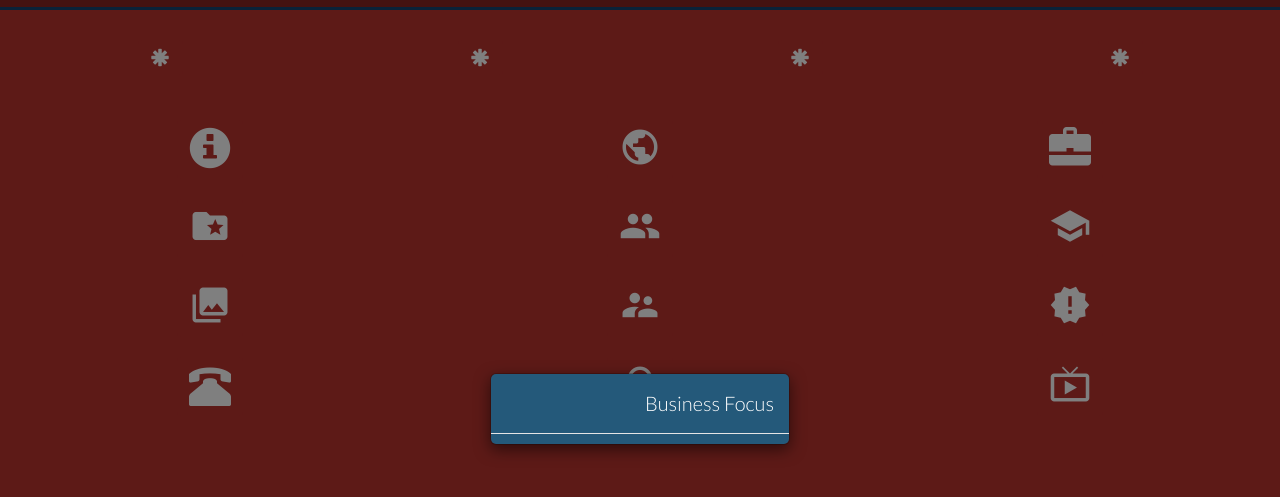
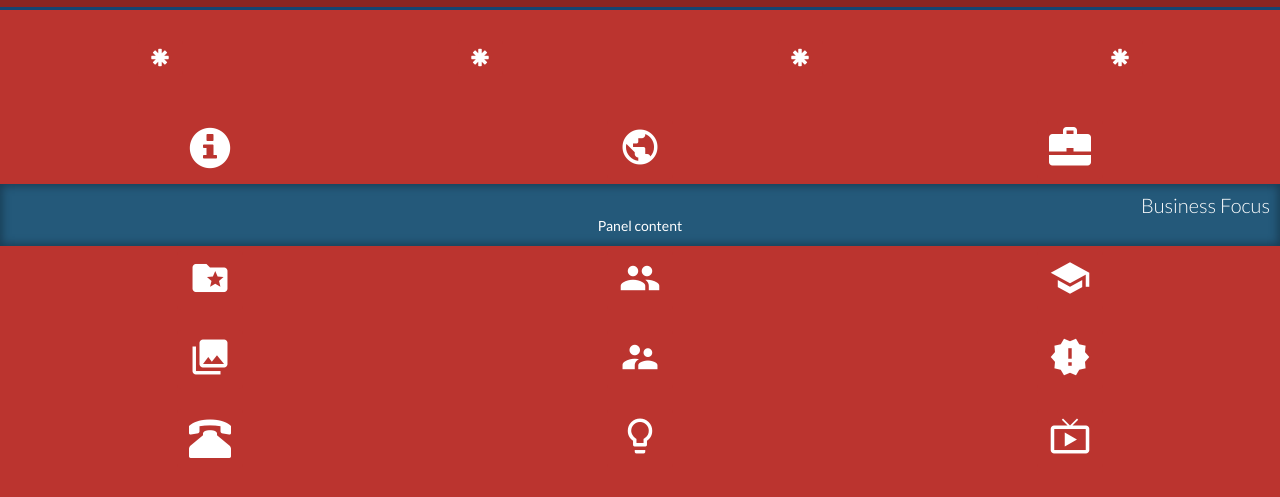
Before and after one commit to elainecole/ssc-website, a plain HTML site: page ssc/ssc.html in a window 1280 px wide. Both pictures are taken after a click on the button 209 px from the left and 254 px from the top of the page. Shown: the part 105-602 px from the top of the page. Drawn offline with nearby package versions, Linux system fonts and the light colour scheme.

Commit message:
Modals to panels
Changed only top row

```diff
--- a/ssc/ssc.html
+++ b/ssc/ssc.html
@@ -63,28 +63,33 @@
         .work-btn {
             position: relative;
             color: #BB342F;
-
             font-size: .5em;
         }
-
         .modal-first {
             margin-top: 35%;
             outline: none;
             position: center;
         }
-        .modal-content {
+        .panel {
             background-color: #24597A;
+            border: none;
+            border-radius: 0 !important;
+            box-shadow: inset 0px 0px 8px 2px #183c53;
         }
-        .modal-body {
+        .panels {
+            margin: -5px;
+        }
+        .panel-body {
             text-align: center;
-            padding: 5px;
+            padding: 10px 5px;
             color: #fff;
         }
-        .modal-header {
+        .panel-title {
             color: #fff;
             font-size: 20px;
             text-align: right;
             font-weight: 300;
+            margin-right: 5px;
         }
         .btn-default {
             color: #fff;
@@ -100,7 +105,9 @@
         .lighter-text {
             font-weight: 300;
         }
-
+        .panel-default {
+            margin-bottom: 0;
+        }
         button:focus {
             outline:0 !important;
             background-color: inherit !important;
@@ -169,19 +176,39 @@
         <div class="icons-one">
             <div class="row">
                 <div class="col-xs-4">
-                        <button class="btn btn-default btn-one" type="button" aria-haspopup="true" aria-expanded="false" data-toggle="modal" data-target=".modal-one">
+                        <button id="btn-one" class="btn btn-default btn-one open-panel" data-panel="panel-one" type="button">
                             <span class="glyphicon glyphicon-info-sign" aria-hidden="true"></span>
                         </button>
                 </div>
                 <div class="col-xs-4">
-                    <button class="btn btn-default btn-two" type="button" aria-haspopup="true" aria-expanded="false" data-toggle="modal" data-target=".modal-two">
+                    <button id="btn-two" class="btn btn-default btn-two open-panel" data-panel="panel-two" type="button">
                         <i class="material-icons">public</i>
                     </button>
                 </div>
                 <div class="col-xs-4">
-                    <button class="btn btn-default btn-three" type="button" aria-haspopup="true" aria-expanded="false" data-toggle="modal" data-target=".modal-three">
+                    <button id="btn-three" class="btn btn-default btn-three open-panel" data-panel="panel-three" type="button">
                         <span class="glyphicon glyphicon-briefcase" aria-hidden="true"></span>
                     </button>
+                </div>
+            </div>
+        </div>
+        <div class="panels">
+            <div class="panel panel-default panel-one">
+                <div class="panel-body panel-collapse collapse" id="panel-one" aria-labelledby="btn-one">
+                <h3 class="panel-title">Business Focus</h3>
+                Panel content
+                </div>
+            </div>
+            <div class="panel panel-default panel-two">
+                <div class="panel-body panel-collapse collapse" id="panel-two" aria-labelledby="btn-two">
+                <h3 class="panel-title">Causes</h3>
+                Panel content
+                </div>
+            </div>
+            <div class="panel panel-default panel-three">
+                <div class="panel-body panel-collapse collapse" id="panel-three" aria-labelledby="btn-three">
+                <h3 class="panel-title">Work Experience</h3>
+                Panel content
                 </div>
             </div>
         </div>
@@ -429,8 +456,22 @@
             </div>
         </div>
     </div>
-    <div class="pages-div">
+    <script>
+    $( document ).ready(function () {
+        $('.open-panel').click(function (e) {
+            var $this = $(e.target).closest('button'),
+                panelLookup = $this.attr('data-panel'),
+                $panel = $('#' + panelLookup);
 
-    </div>
+            if ($panel.hasClass('in')) {
+                $panel.removeClass('in');
+            } else {
+                $panel.addClass('in');
+                $panel.parent().siblings().children().removeClass('in');
+            }
+        });
+    });
+
+    </script>
 </body>
 </html>
```
